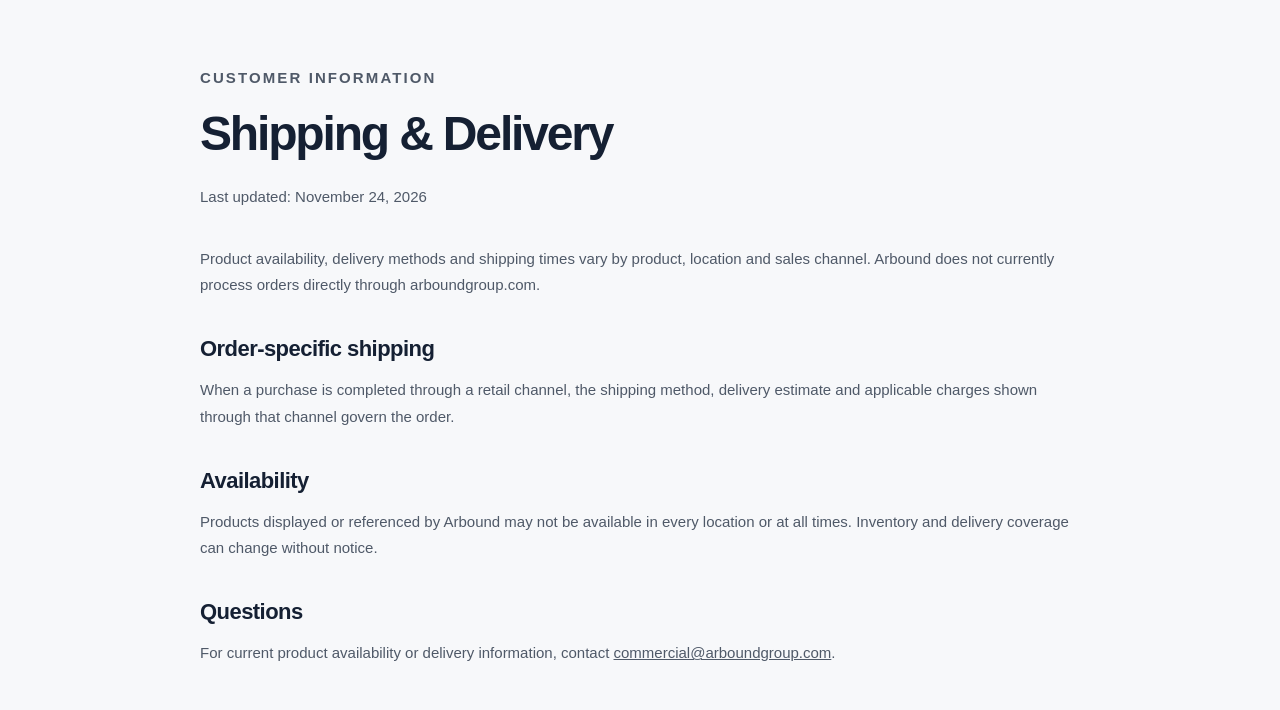
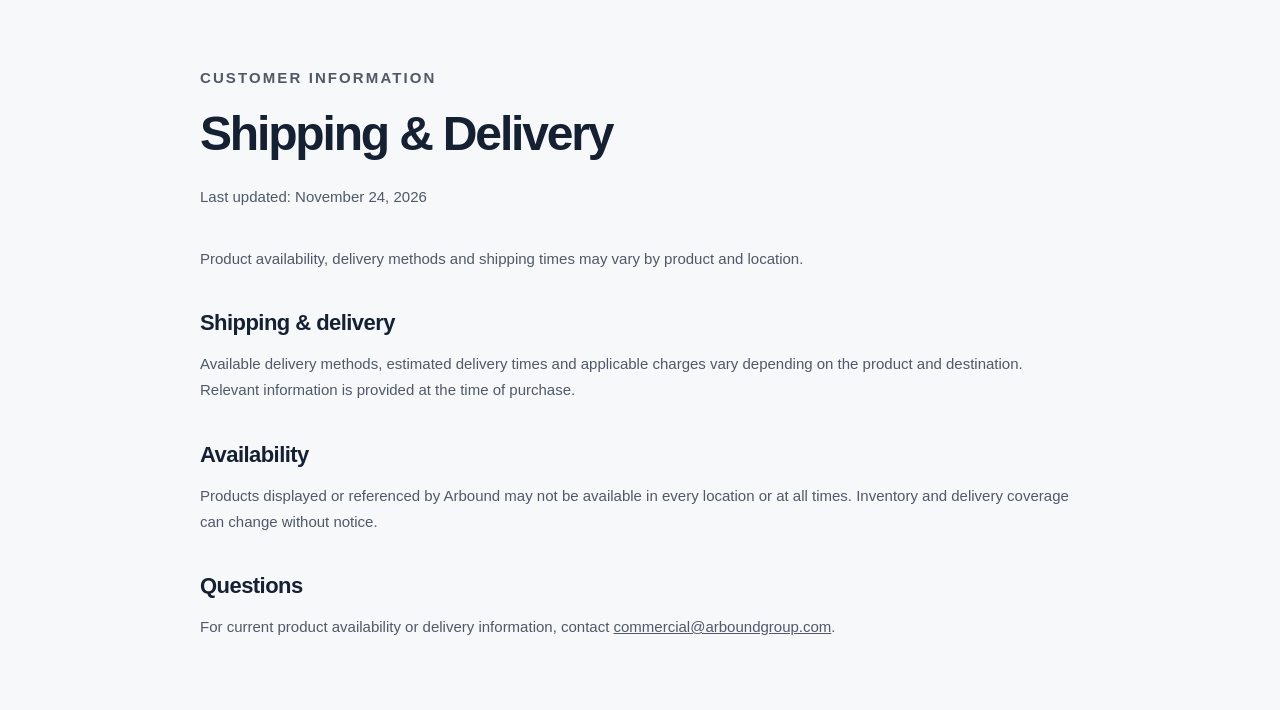
Before and after one commit to alad1/arbound-public, a plain HTML site: page shipping.html in a window 1280 px wide. Shown: the part 90-800 px from the top of the page. Drawn offline with Linux system fonts and the light colour scheme.

Commit message:
Neutralize shipping channel references

```diff
--- a/shipping.html
+++ b/shipping.html
@@ -20,9 +20,9 @@
     <h1>Shipping & Delivery</h1>
     <p class="legal-meta">Last updated: November 24, 2026</p>
 
-<p>Product availability, delivery methods and shipping times vary by product, location and sales channel. Arbound does not currently process orders directly through arboundgroup.com.</p>
-<h2>Order-specific shipping</h2>
-<p>When a purchase is completed through a retail channel, the shipping method, delivery estimate and applicable charges shown through that channel govern the order.</p>
+<p>Product availability, delivery methods and shipping times may vary by product and location.</p>
+<h2>Shipping &amp; delivery</h2>
+<p>Available delivery methods, estimated delivery times and applicable charges vary depending on the product and destination. Relevant information is provided at the time of purchase.</p>
 <h2>Availability</h2>
 <p>Products displayed or referenced by Arbound may not be available in every location or at all times. Inventory and delivery coverage can change without notice.</p>
 <h2>Questions</h2>
```
